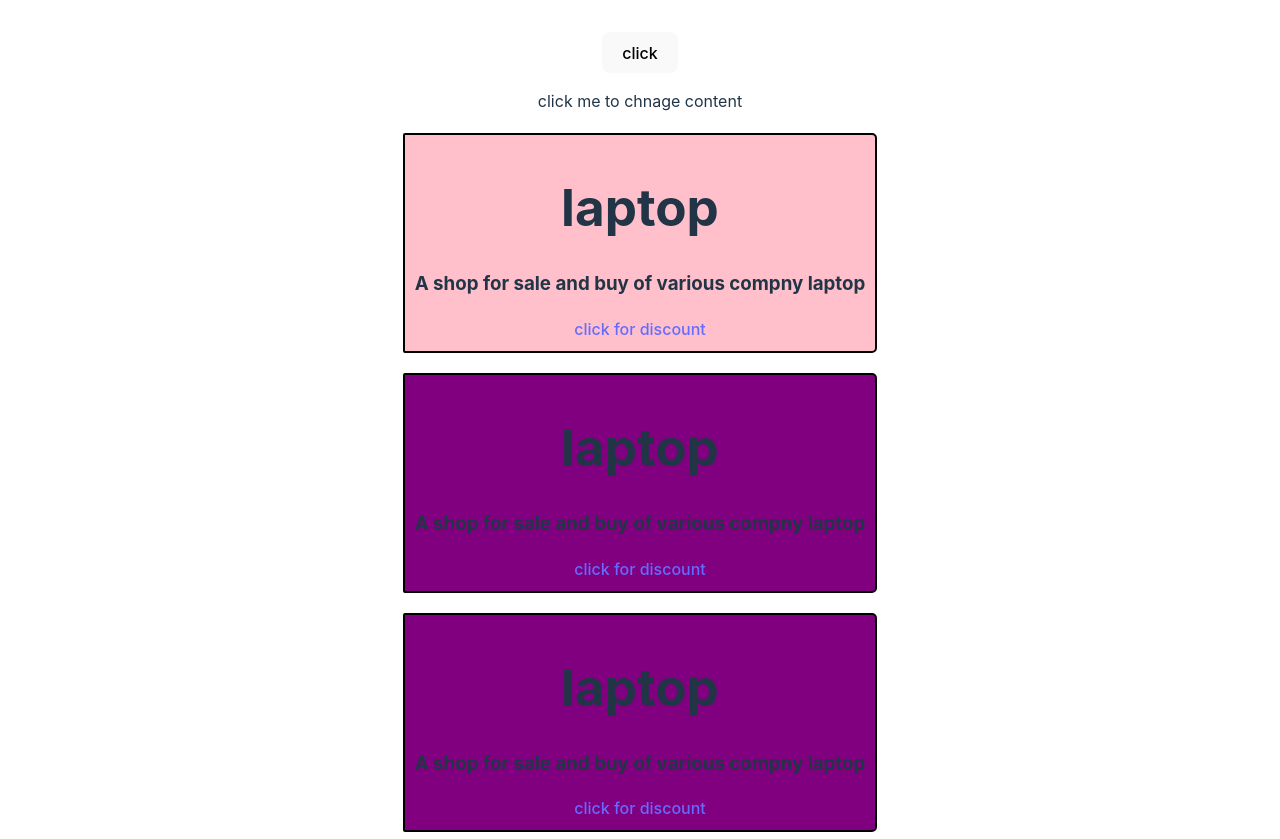
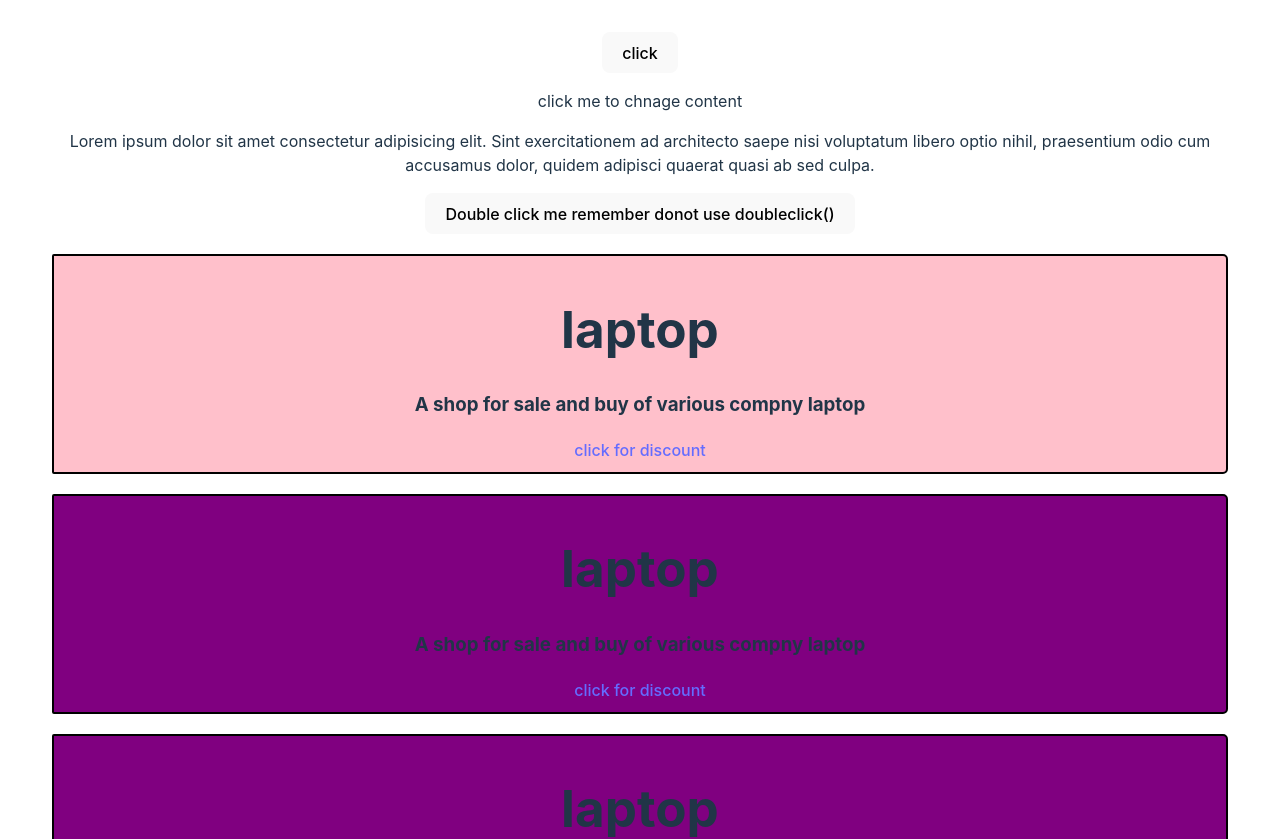
Before and after one commit to vashishtkumar/ReactJS, a React (Vite) app in the folder my_first_react_app/: page / in a window 1280 px wide. Shown: the top 839 px of the page. Built offline with nearby package versions, Linux system fonts and the light colour scheme.

Commit message:
handling non click events

```diff
--- a/my_first_react_app/components/button.jsx
+++ b/my_first_react_app/components/button.jsx
@@ -1,16 +1,21 @@
-function Print(){
-    console.log("An event has been occured");
+function handleClick(){
+    console.log("clciked");
 }
 
 
-function demo(){
-console.log("bye!");
+let handleMoueOver=()=>{
+    console.log("mouse hovered");
 }
 
+let handleDoubleClick=function(){
+    console.log("double click");
+}
 export default function Button(){
 return (<>
-    <button onClick={Print}>click</button>
-    <p onClick={demo}> click me to chnage content</p>
+    <button onClick={handleClick}>click</button>
+    <p onClick={handleClick}> click me to chnage content</p>
+    <p onMouseOver={handleMoueOver}>Lorem ipsum dolor sit amet consectetur adipisicing elit. Sint exercitationem ad architecto saepe nisi voluptatum libero optio nihil, praesentium odio cum accusamus dolor, quidem adipisci quaerat quasi ab sed culpa.</p>
+    <button onDoubleClick={handleDoubleClick}>Double click me remember donot use doubleclick()</button>
     </>
 )
 }
```
